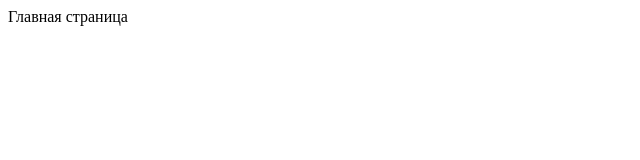
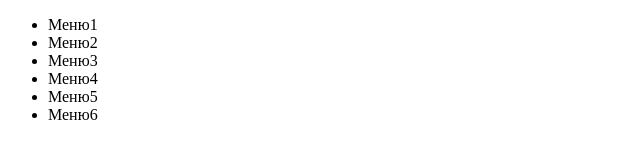
Before and after one commit to feskovrv/gitStudent, a plain HTML site: page index.html in a window 1280 px wide. Shown: the whole page, without its empty margins (0-640 px from the left). Drawn offline with Linux system fonts and the light colour scheme.

Commit message:
Добавили меню

```diff
--- a/index.html
+++ b/index.html
@@ -6,6 +6,13 @@
     <title>Document</title>
 </head>
 <body>
-    Главная страница
+    <ul>
+        <li class="menu-item">Меню1</li>
+        <li class="menu-item">Меню2</li>
+        <li class="menu-item">Меню3</li>
+        <li class="menu-item">Меню4</li>
+        <li class="menu-item">Меню5</li>
+        <li class="menu-item">Меню6</li>
+    </ul>
 </body>
 </html>
```
